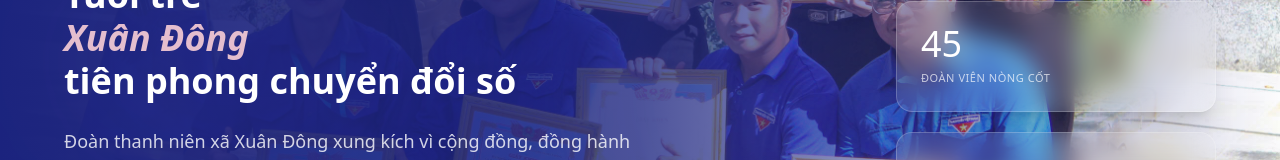
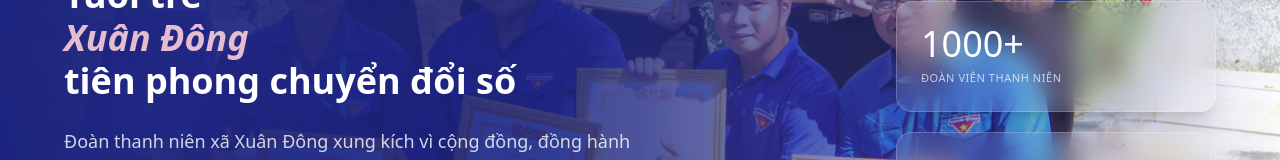
Before and after one commit to ngoc26062003/XuanDongYouth, a React (Vite) app: page / in a window 1280 px wide. Shown: the part 269-429 px from the top of the page. Built offline with nearby package versions, Linux system fonts and the light colour scheme; no server answers.

Commit message:
update_n

```diff
--- a/src/app/page.tsx
+++ b/src/app/page.tsx
@@ -199,7 +199,7 @@ export default function Home() {
           <div className="hidden lg:flex flex-col gap-5 w-full max-w-[320px]">
           {[
             { value: "1,248", label: "Hồ sơ DVC được hỗ trợ", progress: 85 },
-            { value: "45", label: "Đoàn viên nòng cốt" },
+            { value: "1000+", label: "Đoàn viên thanh niên" },
             { value: "100%", label: "Tỷ lệ giải quyết đúng hạn" }
           ].map((kpi, idx) => (
               <div key={idx} className="bg-white/10 backdrop-blur-md border border-white/20 rounded-2xl p-6 w-full shadow-xl hover:bg-white/15 transition-colors">
```
